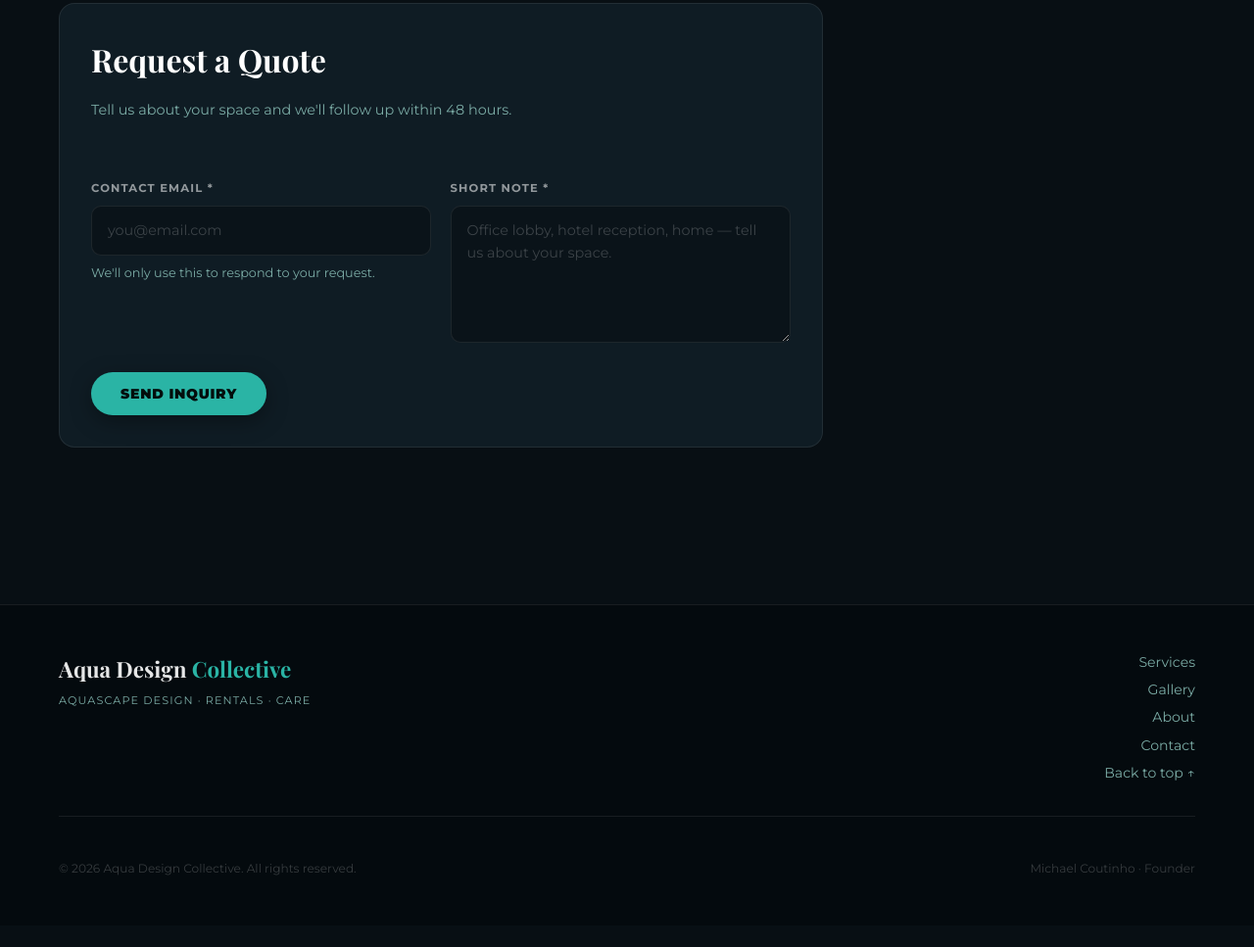
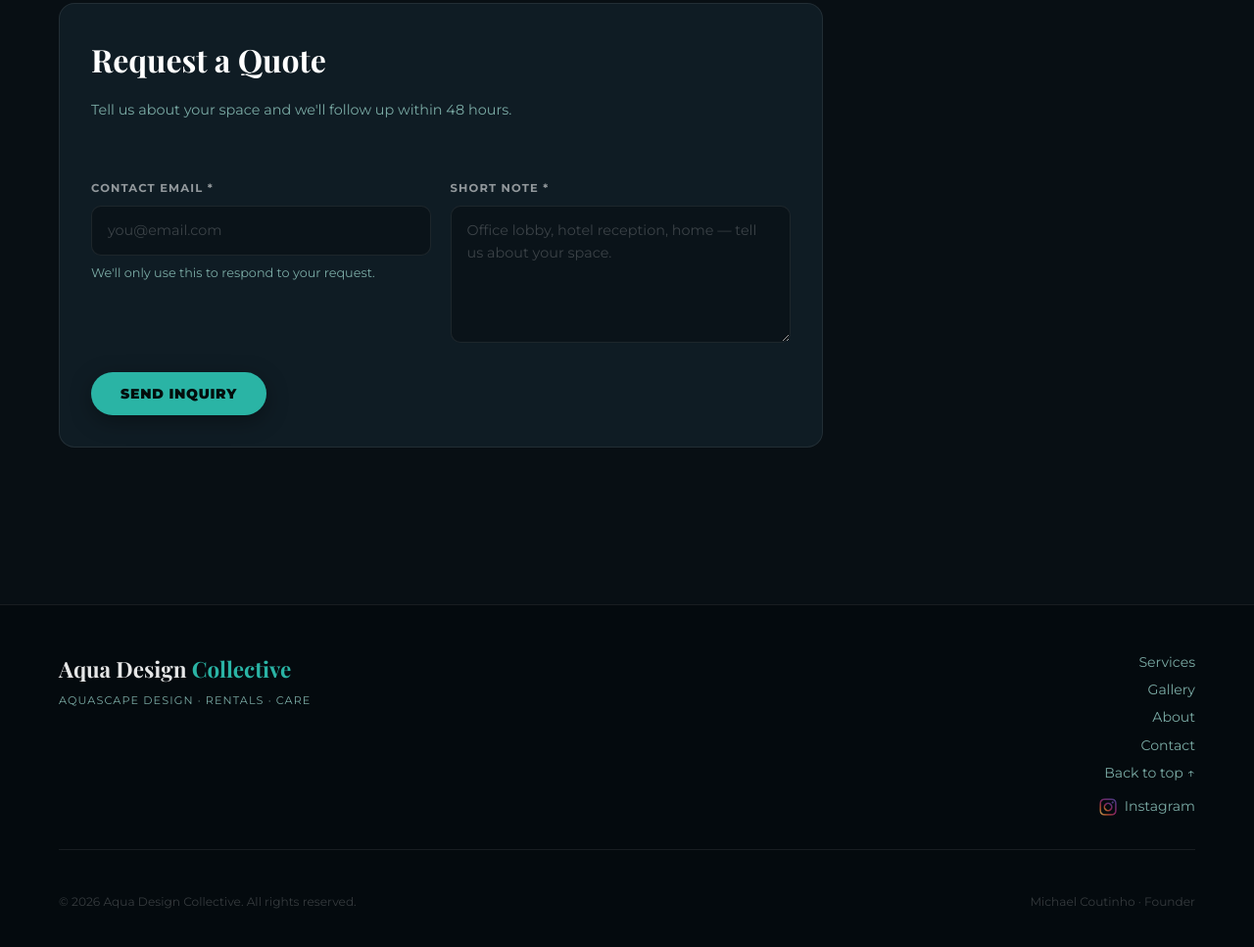
Before and after one commit to oaklandflyer/aquadesign, a plain HTML site: page index.html in a window 1280 px wide. Shown: the part 3030-3997 px from the top of the page at 98% size. Before the commit the page ends 3975 px from the top, so only its background shows below. Drawn offline with nearby package versions, Linux system fonts and the light colour scheme; no server answers; a web font is replaced by a local one.

```diff
--- a/index.html
+++ b/index.html
@@ -524,6 +524,10 @@
           <a href="#about">About</a>
           <a href="#contact">Contact</a>
           <a href="#top">Back to top ↑</a>
+          <a href="https://www.instagram.com/aquadesigncollective/" target="_blank" rel="noopener noreferrer" aria-label="Aqua Design Collective on Instagram" style="display:inline-flex;align-items:center;gap:.45rem;margin-top:.4rem;">
+            <img src="assets/instagram-icon.png" alt="Instagram" style="width:18px;height:18px;object-fit:contain;opacity:.7;transition:opacity .15s;" onmouseover="this.style.opacity=1" onmouseout="this.style.opacity=.7" />
+            Instagram
+          </a>
         </nav>
       </div>
       <div class="footer-bottom">
```
Also changed, not shown: .claude/settings.local.json (added), assets/instagram-icon.png (added).
